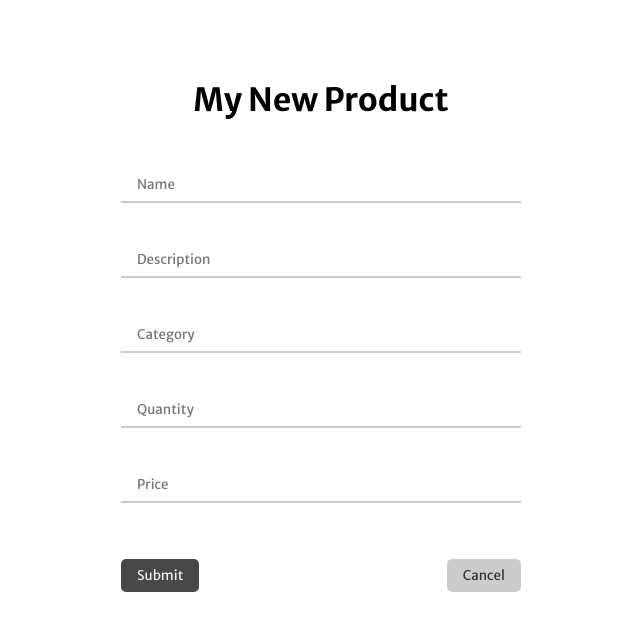
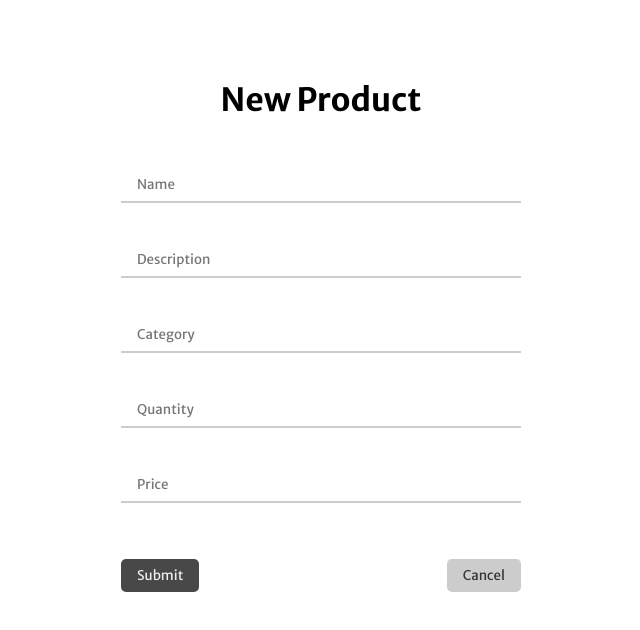
Before and after one commit to habibollahi24/quez, a React (Vite) app: page / in a window 1280 px wide. Shown: the top 630 px of the page, without its empty margins (319-959 px from the left). Built offline with nearby package versions, Linux system fonts and the light colour scheme; a web font is replaced by a local one.

Commit message:
change title again

```diff
--- a/src/App.jsx
+++ b/src/App.jsx
@@ -80,7 +80,7 @@ function App() {
 
   return (
     <div className="container">
-      <h1 style={{ marginBottom: "3rem" }}>My New Product</h1>
+      <h1 style={{ marginBottom: "3rem" }}> New Product</h1>
       <form className="form" onSubmit={submitHandler}>
         <div>
           <input
```
